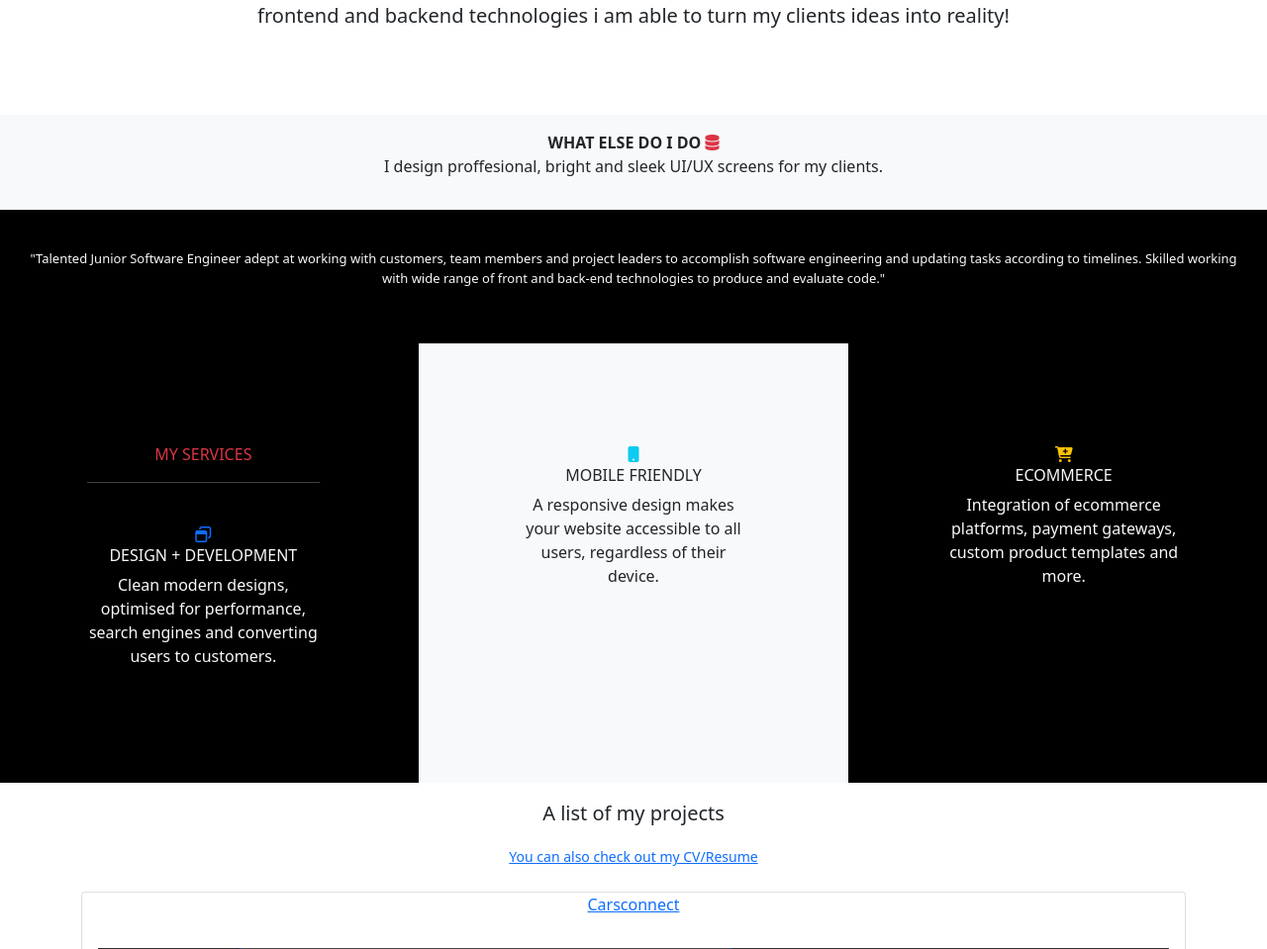
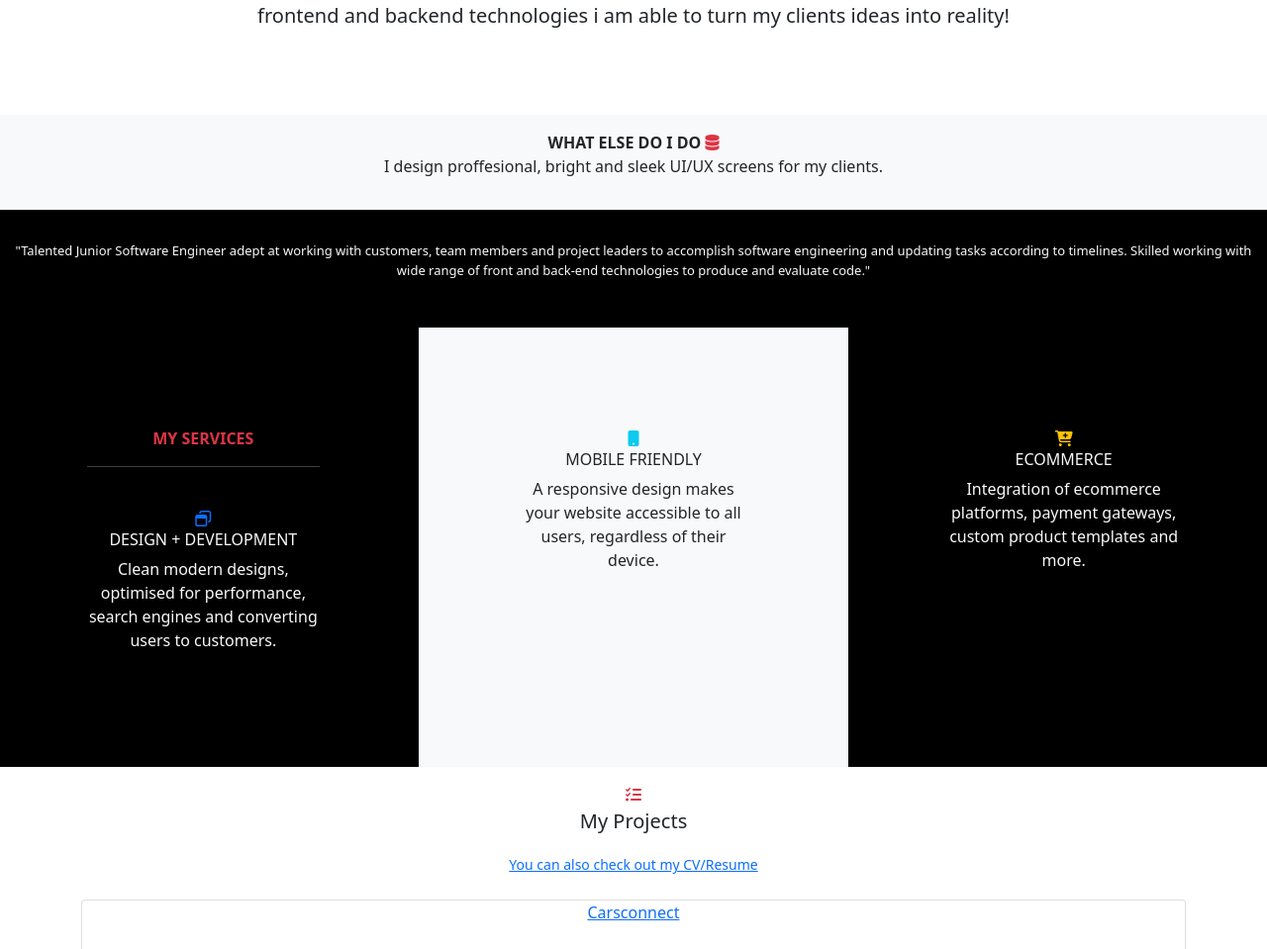
Before and after one commit to mofhizziey/myPortfolio, a Django app: page / in a window 1280 px wide. Shown: the part 1208-2167 px from the top of the page at 99% size. Run offline with Django 3.2, Linux system fonts and the light colour scheme; data comes from the database, SQL or seed files in the repository; some libraries are stand-ins or nearby versions.

Commit message:
Update index.html

```diff
--- a/portfolio_app/templates/portfolio_app/index.html
+++ b/portfolio_app/templates/portfolio_app/index.html
@@ -73,20 +73,18 @@
     </p>
   </div>
 
-  <div style="background-color: black;" class="container-fluid text-light  p-3 text-center"><br>
+  <div style="background-color: black;" class="container-fluid text-light  p-2 text-center"><br>
 
     <p style="font-size: 13px;" class="lead">"Talented Junior Software Engineer adept at working with customers,
       team members and project leaders to accomplish software engineering and updating
       tasks according to timelines. Skilled working with wide range
        of front and back-end technologies to produce and evaluate code."</p><br>
-
-
   </div>
   <div class="row" style="">
 
     <div class="col-lg-4 container-fluid text-light text-center" style="padding: 100px; background-color: black;">
 
-      <b style="font-weight: lighter; background-color: black;" class="text-center text-danger">MY SERVICES</b> <hr> <br>
+      <b style="background-color: black;" class="text-center text-danger">MY SERVICES</b> <hr> <br>
       <i  class="far fa-window-restore text-primary"></i>
      <h6>DESIGN + DEVELOPMENT</h6>
      <p>Clean modern designs, optimised for performance,
@@ -111,7 +109,8 @@
 
   <section class="p-3">
  <div class="text-center" id="projects">
-  <p class="lead text-center">A list of my projects </p>
+   <i class="fas fa-tasks text-center text-danger"></i>
+  <p class="lead text-center">My Projects </p>
   <small class="text-center"><a href="#resume" style="transition: 2s;">You can also check out my CV/Resume</a> </small>
  </div><br>
 {% for project in project_list %}
```
